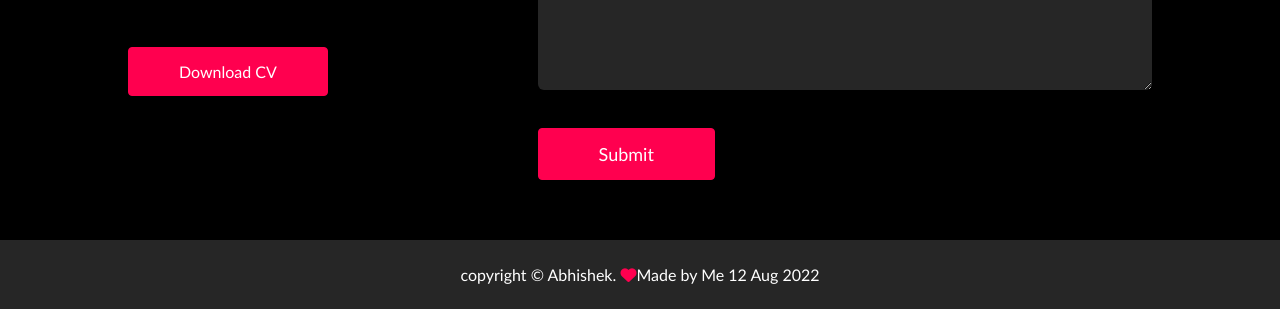
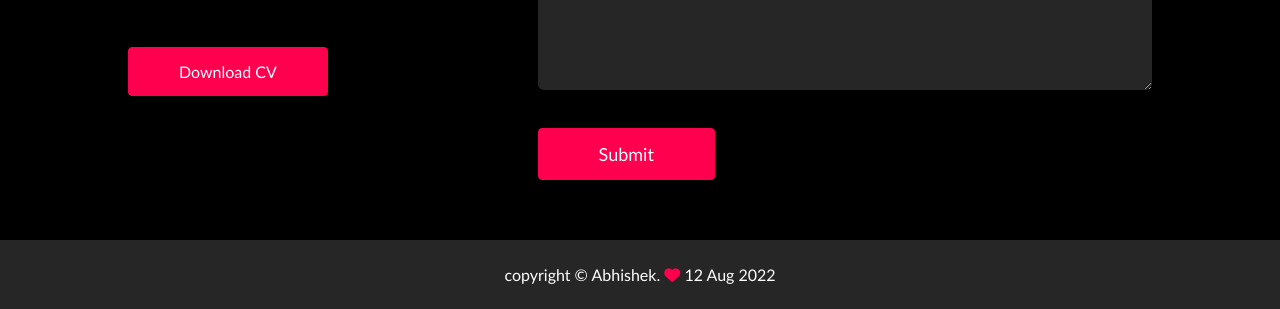
Before and after one commit to ABHIshek065/portfolio, a website: page index.html in a window 1280 px wide. Shown: the part 2756-3065 px from the top of the page. Drawn offline with Linux system fonts and the light colour scheme; some icons are missing.

Commit message:
Update index.html

```diff
--- a/index.html
+++ b/index.html
@@ -181,7 +181,7 @@
             </div>
         </div>
         <div class="copyright">
-            <p>copyright © Abhishek. <i class="fas fa-heart"></i>Made by Me 12 Aug 2022 </p>
+            <p>copyright © Abhishek. <i class="fas fa-heart"></i> 12 Aug 2022 </p>
         </div>
     </div>
     <script type="text/javascript">
```
